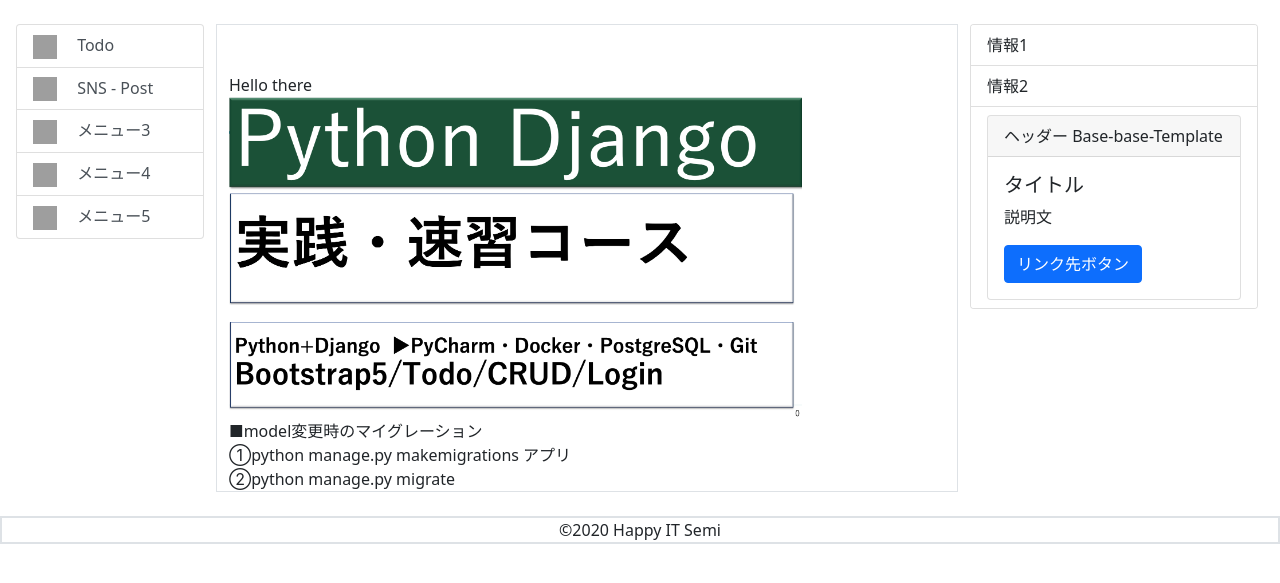
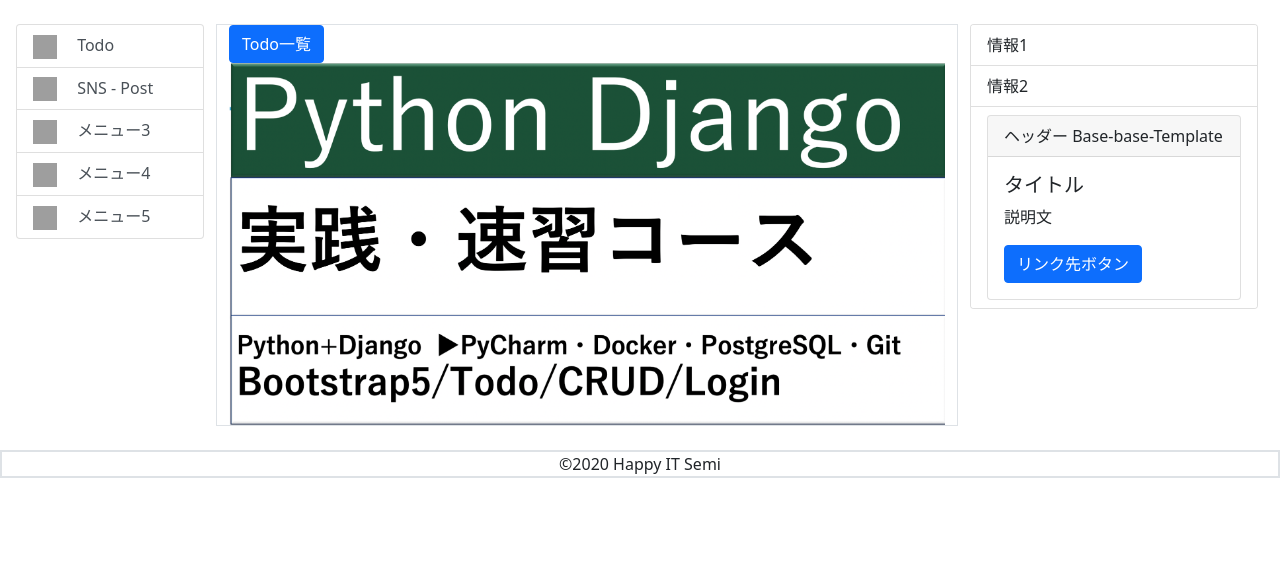
Before and after one commit to HappyITSemi/django_lesson, a Django app: page / in a window 1280 px wide. Shown: the part 56-639 px from the top of the page. Run offline with Django 3.2, Linux system fonts and the light colour scheme; some libraries are stand-ins or nearby versions; grey boxes are pictures that could not be loaded.

Commit message:
Basic-構成-2

```diff
--- a/django_lesson/urls.py
+++ b/django_lesson/urls.py
@@ -15,7 +15,7 @@
 
 
 urlpatterns = [
-    path('', home),
+    path('', home, name="home"),
     path('admin/', admin.site.urls),
     path('todo/', include('todo.urls')),
     path('accounts/', include('allauth.urls')),
--- a/templates/base.html
+++ b/templates/base.html
@@ -11,7 +11,7 @@
 <nav class="navbar navbar-dark bg-dark">
     <div class="container-fluid">
         <div class="btn-group mr-2" role="group" aria-label="login-logout">
-            <a class="navbar-brand">Django Lesson</a>
+            <a class="navbar-brand"  href="{% url 'home' %}">Django Lesson</a>
             <a role="button" class="btn  btn-sm btn-primary" href="{% url "account_login" %}">ログイン</a>
             <a role="button" class="btn  btn-sm btn-secondary" href="{% url "account_logout" %}">ログアウト</a>
         </div>
--- a/templates/index.html
+++ b/templates/index.html
@@ -1,14 +1,9 @@
 {% extends 'base.html' %}
 {% load static %}
-{% block title %}Home-インデックス{% endblock %}
+{% block title %}Home{% endblock %}
 {% block content %}
 <div class="col-lg-7 border order-2">
-<br/>
-<br/>{{ message }}<br/>
-<img src="/static/images/Python-Django-1.png" width="80%" alt="django-start"><br/>
-■model変更時のマイグレーション<br/>
-①python manage.py makemigrations アプリ<br/>
-②python manage.py migrate<br/>
-
+<a href="{%  url 'todo:todo_index' %}" class="btn btn-primary">Todo一覧</a><br/>
+  <img src="/static/images/django-cover.png" class="img-fluid" alt="django-start">
 </div>
 {% endblock %}
--- a/templates/todo/base.html
+++ b/templates/todo/base.html
@@ -10,7 +10,7 @@
 <body>
 <nav class="navbar navbar-dark bg-dark">
     <div class="container-fluid">
-        <a class="navbar-brand">Django Lesson</a>
+        <a class="navbar-brand" href="{% url 'home' %}">Django Lesson</a>
         <form class="d-flex">
             <div class="btn-group" role="group" aria-label="login-user">
                 <button type="button" class="btn btn-sm btn-success">LoginUser</button>
@@ -32,7 +32,7 @@
         <div class="col-lg-2 order-1">
             <div class="list-group">
                 {% block todo_menu %}
-                    <a href="{% url 'todo:todo_index' %}" class="list-group-item list-group-item-action">
+                    <a href="{% url 'todo:todo_index' %}" class="list-group-item list-group-item-action active">
                         <img src="/static/bootstrap-icons/icons/layout-text-window-reverse.svg" alt="" width="24"
                              height="24"/>
                         　Todo
--- a/templates/todo/create.html
+++ b/templates/todo/create.html
@@ -1,4 +1,4 @@
-{% extends 'base.html' %}
+{% extends './base.html' %}
 {% load static %}
 {% block title %}Todo-Create{% endblock %}
 {% block content %}
@@ -27,7 +27,7 @@
                     <td>{{ todo.category.name }}</td>
                     <td>{{ todo.description }}</td>
                     <td>{{ todo.due_date|date:"Y-m-j H:i:s" }}</td>
-                    <td> {{ todo.created_at|date:"Y-m-j" }}</td>
+                    <td> {{ todo.created_at|date:"Y-m-j H:i:s" }}</td>
                     <td> {{ todo.updated_at|date:"Y-m-j H:i:s" }}</td>
                     <td>
                         <button type="submit" class="btn btn-sm btn-outline-primary">更新</button>
--- a/templates/todo/detail.html
+++ b/templates/todo/detail.html
@@ -1,4 +1,4 @@
-{% extends 'todo/base.html' %}
+{% extends './base.html' %}
 {% load static %}
 {% block title %}Todo詳細{% endblock %}
 {% block content %}
@@ -23,11 +23,11 @@
                 </tr>
                 <tr>
                     <th>期日</th>
-                    <td>{{ todo.due_date|date:"Y-m-j" }}</td>
+                    <td>{{ todo.due_date|date:"Y-m-j H:i:s" }}</td>
                 </tr>
                 <tr>
                     <th>作成日</th>
-                    <td> {{ todo.created_at|date:"Y-m-j" }}</td>
+                    <td> {{ todo.created_at|date:"Y-m-j H:i:s" }}</td>
                 </tr>
                 <tr>
                     <th>更新日</th>
--- a/templates/todo/update.html
+++ b/templates/todo/update.html
@@ -1,4 +1,4 @@
-{% extends 'todo/base.html' %}
+{% extends './base.html' %}
 {% load static %}
 {% block title %}Todo-Update{% endblock %}
 {% block content %}
```
Also changed, not shown: templates/todo/index.html (+6 -6 lines), static/images/Python-Django-1.png (deleted), static/images/django-cover.png (added).
